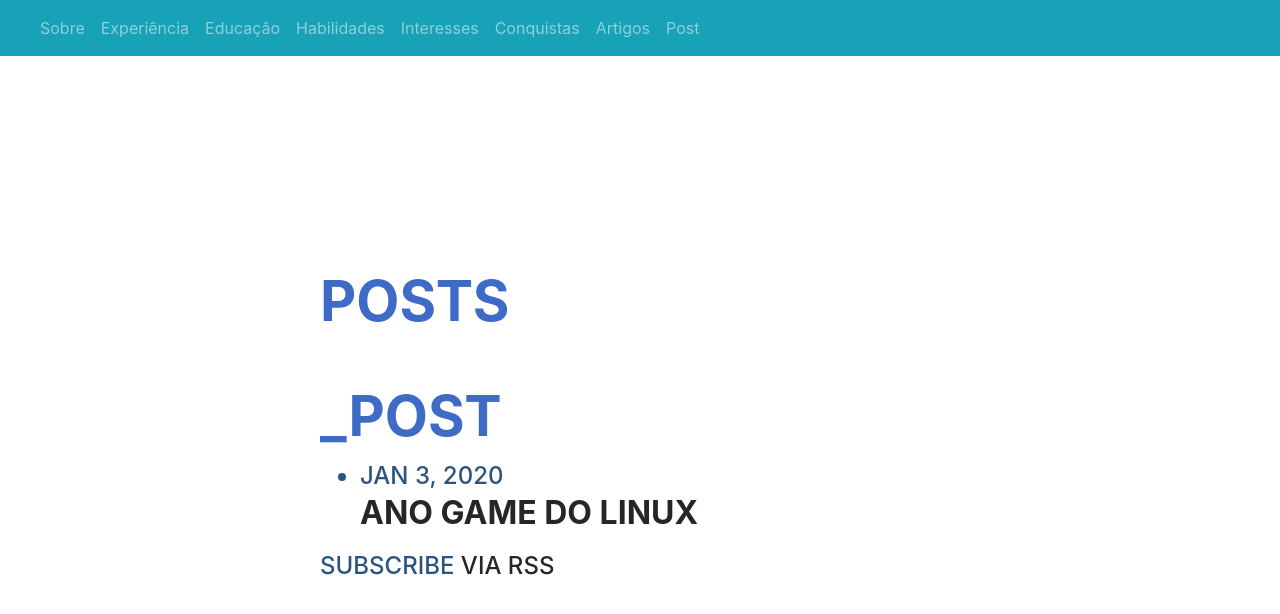
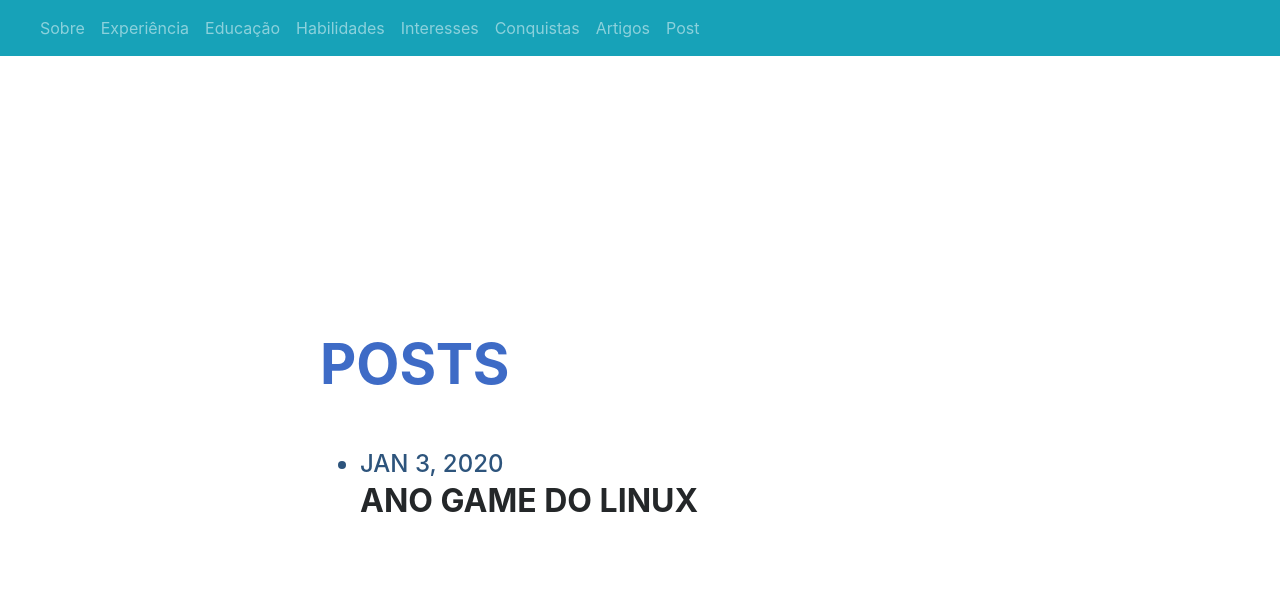
Before and after one commit to renan-meneses/renan-meneses.github.io, a Jekyll site: the page built from index.markdown, in a window 1280 px wide and 900 px high, scrolled down 7212 px. Shown: the top 614 px of the window. Built offline with Jekyll 4.4.1, drawn with Linux system fonts in a browser that asks for light colours; nearby versions of some CDN libraries; some web fonts are replaced.

Commit message:
update de dados e troca de fotos

```diff
--- a/_layouts/home.html
+++ b/_layouts/home.html
@@ -10,7 +10,7 @@
   {{ content }}
 
   {%- if site.posts.size > 0 -%}
-    <h2 class="post-list-heading">{{ page.list_title | default: "_post" }}</h2>
+    <h2 class="post-list-heading">{{ page.list_title | default: " " }}</h2>
     <ul class="post-list">
       {%- for post in site.posts -%}
       <li>
@@ -27,8 +27,6 @@
       </li>
       {%- endfor -%}
     </ul>
-
-    <p class="rss-subscribe">subscribe <a href="{{ "/feed.xml" | relative_url }}">via RSS</a></p>
   {%- endif -%}
 
 </div>
```
